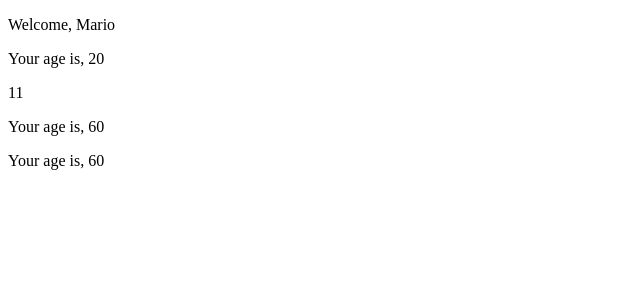
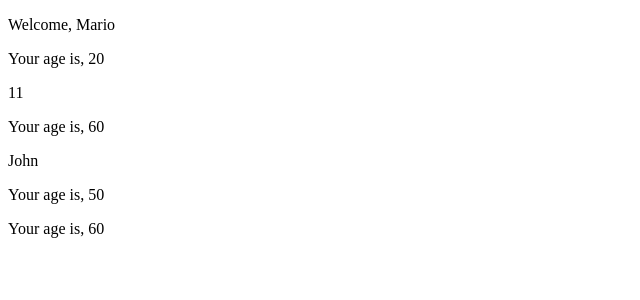
Before and after one commit to MorenoMaroccia/esercizi-react, a React (Create React App) app in the folder my-app/: page / in a window 1280 px wide. Shown: the top 300 px of the page, without its empty margins (0-640 px from the left). Built offline with nearby package versions, Linux system fonts and the light colour scheme.

Commit message:
ConditionalRendering

```diff
--- a/my-app/src/Age4.js
+++ b/my-app/src/Age4.js
@@ -1,21 +1,22 @@
 
 
-// import React from 'react'
-//  import { Name } from './Name'
+import React from 'react'
+ import { Name } from './Name'
 
 
 
-// export class Age4 extends React.Component{
+export class Age4 extends React.Component{
 
+ a = <Name name = 'john'/>
+    render () {
 
-//     render () {
-//         return (
-//         <div>
+        return (
+        <div>
 
-//             {this.props.age > 18 && this.props.age < 65 && Name.a === 'john' && <p>Your age is, {Name.a}{this.props.age}</p>}
-//               { <p>{this.a = 'john'}</p>}
-//         </div>)
+            {this.props.age > 18 && this.props.age < 65 && this.a && <p>Your age is, {this.props.age}</p>}
 
-//     }
+        </div>)
 
-// }
+    }
+
+}
--- a/my-app/src/Name.js
+++ b/my-app/src/Name.js
@@ -2,7 +2,7 @@ import React from 'react'
 
 
 export class Name extends React.Component{
-    a = this.props.name
+
     render () {
 
         return (
@@ -10,7 +10,7 @@ export class Name extends React.Component{
 
        {this.a === 'john'&& <p>Your name is, {this.props.name}</p>}
 
-
+       {this.name = 'John'}
 
         </div>)
     }
--- a/my-app/src/Welcome.js
+++ b/my-app/src/Welcome.js
@@ -2,9 +2,9 @@ import React from 'react'
 import { Age } from './Age'
 import { Age2 } from './Age2'
 import { Age3 } from './Age3'
-//  import { Age4 } from './Age4'
+import { Age4 } from './Age4'
 import { Age5 } from './Age5'
-// import { Name } from './Name'
+import { Name } from './Name'
 
 
 
@@ -16,8 +16,8 @@ export class Welcome extends React.Component{
             <Age age={20}/>
             <Age2 age={11}/>
             <Age3 age={60} />
-            {/* <Name  name = 'john' /> */}
-           {/* <Age4 age={50}   />  */}
+            <Name />
+           <Age4 age={50}   />
             <Age5 age={60} />
 
 
```
